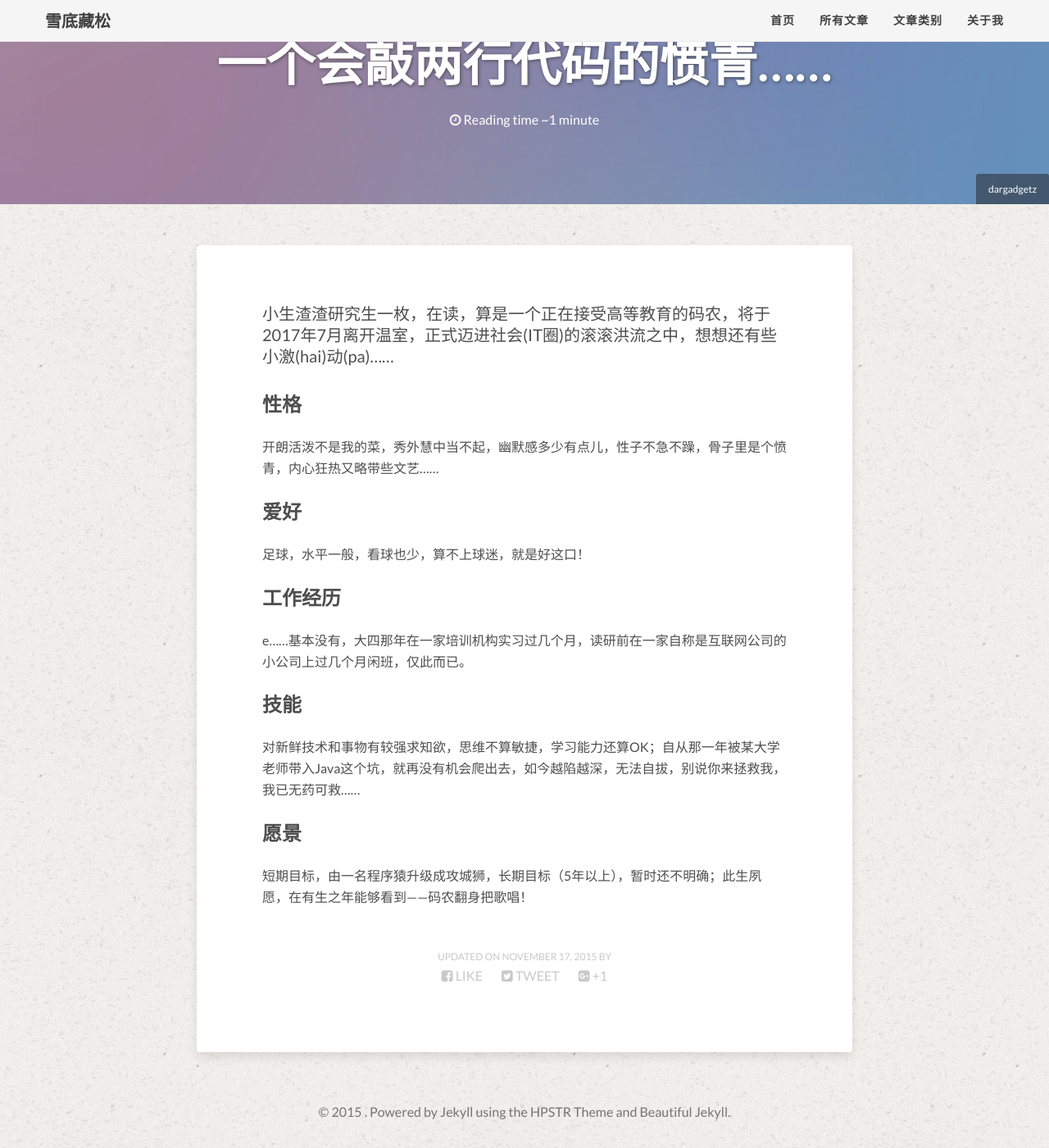
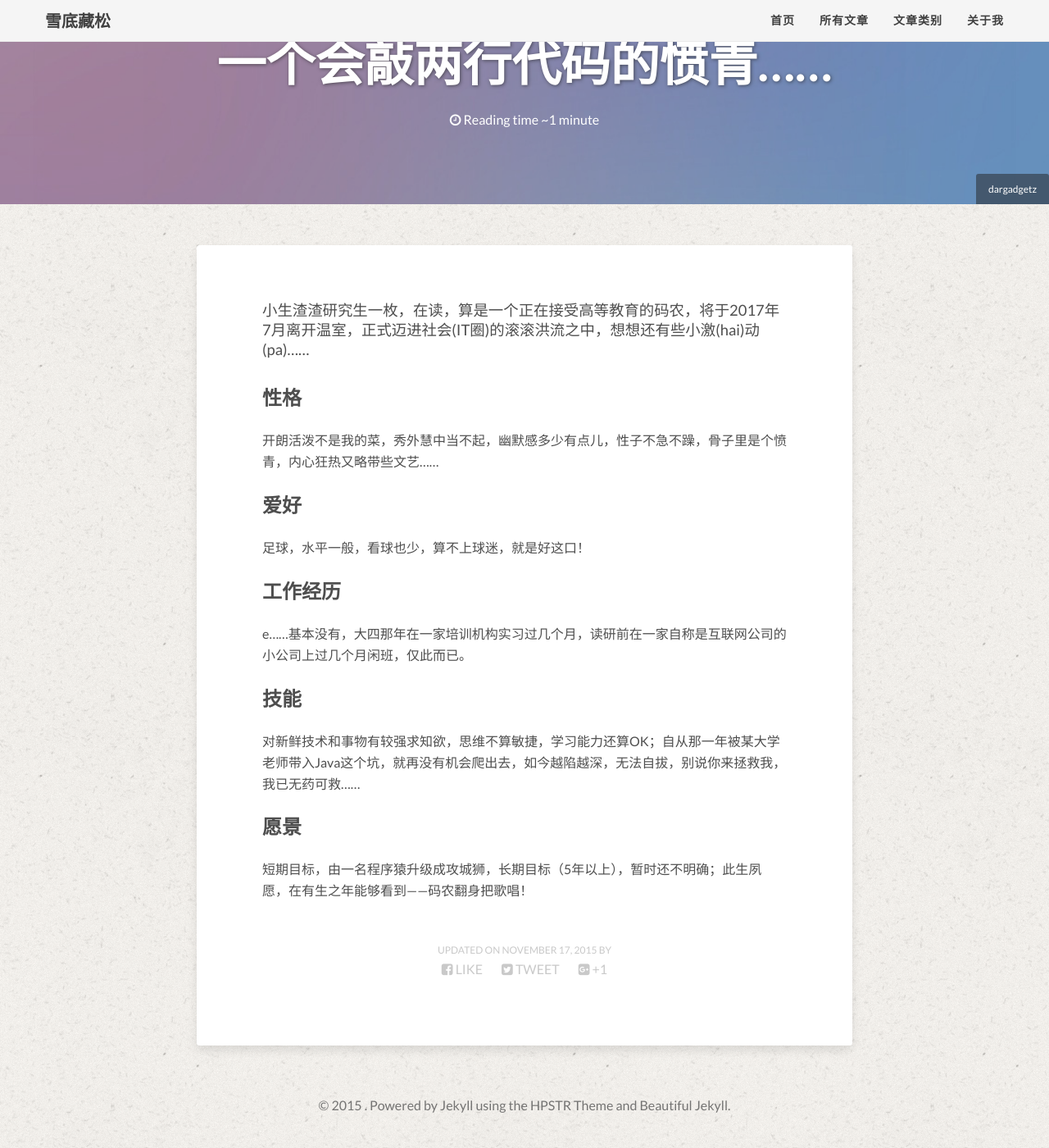
Before and after one commit to MinfeiZhou/MinfeiZhou.github.io, a Jekyll site: the page built from about/index.md, in a window 1280 px wide and 1400 px high, scrolled down 101 px. Shown: the whole window at 82% size. Built offline with Jekyll 4.4.1, drawn with Linux system fonts in a browser that asks for light colours; nearby versions of some CDN libraries; library files that are not in the unit come from our copies.

Commit message:
修改post第一段的字体

```diff
--- a/assets/css/main_custom.css
+++ b/assets/css/main_custom.css
@@ -18,6 +18,10 @@
     margin-top: 40px;
 }
 
+/* 修改post第一段的字体大小 */
+#post .entry-content > p:first-child, #page .entry-content > p:first-child {
+    font-size: 1.15rem;
+}
 /* 字体  */
 /*body, h1, h2, h3, h4, h5, h6 {font-family: ‘Corben’, Georgia, Times, serif;}
 p, div {font-family: ‘Nobile’, Helvetica, Arial, sans-serif;}*/
```
